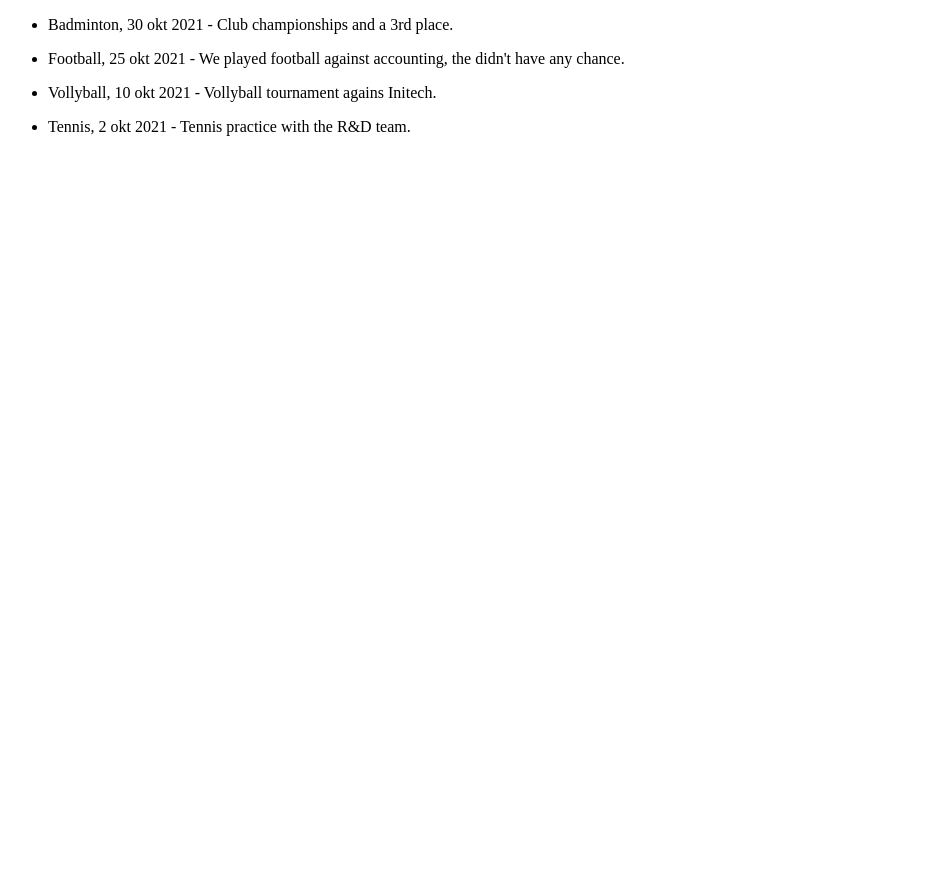
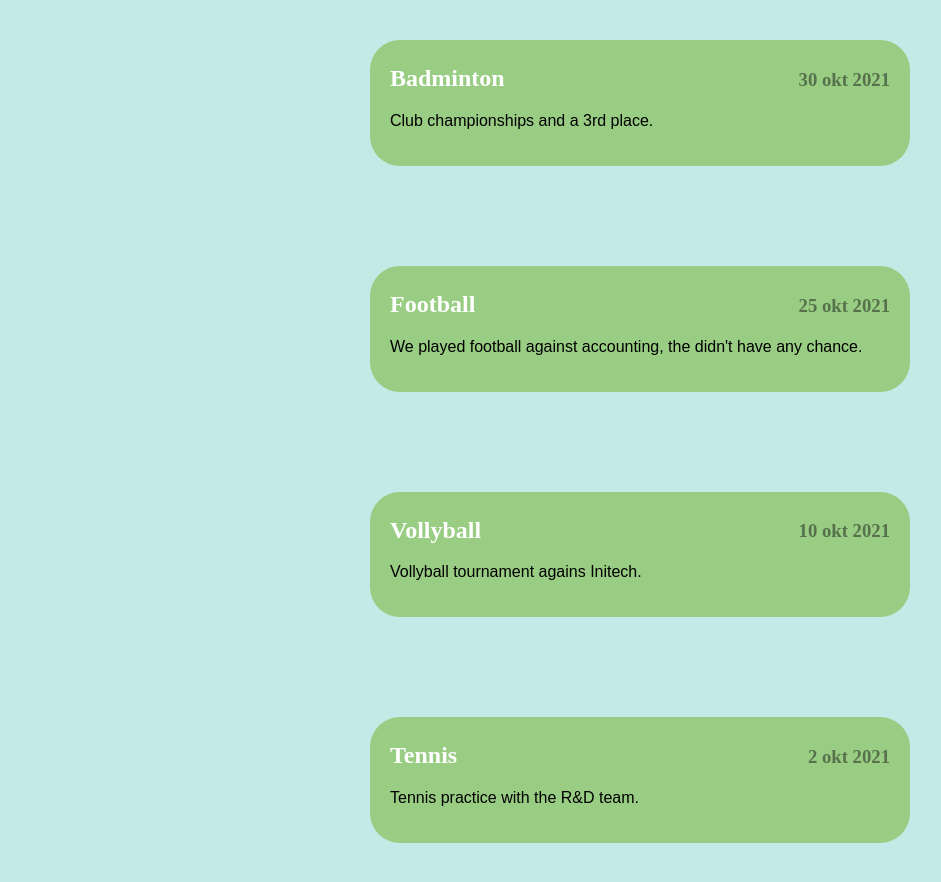
Before and after one commit to Cottin/learn-sports-diary, a plain HTML site: page index.html in a window 1280 px wide. Shown: the whole page, without its empty margins (0-941 px from the left). Before the commit the page ends 800 px from the top, so only its background shows below. Drawn offline with Linux system fonts and the light colour scheme; a web font is replaced by a local one.

Commit message:
made blue and green design

```diff
--- a/index.html
+++ b/index.html
@@ -11,17 +11,25 @@
     <link rel="stylesheet" href="style.css">
   </head>
   <body>
-  	<ul>
-  		<li>Badminton, 30 okt 2021 - Club championships and a 3rd place.</li>
-    </ul>
-  	<ul>
-  		<li>Football, 25 okt 2021 - We played football against accounting, the didn't have any chance.</li>
-    </ul>
-  	<ul>
-  		<li>Vollyball, 10 okt 2021 - Vollyball tournament agains Initech.</li>
-    </ul>
-  	<ul>
-  		<li>Tennis, 2 okt 2021 - Tennis practice with the R&D team.</li>
-    </ul>
+    <section>
+      <H1>Badminton</H1>
+      <h3>30 okt 2021</h3>
+      <p>Club championships and a 3rd place.</p>
+    </section>
+    <section>
+      <H1>Football</H1>
+      <h3>25 okt 2021</h3>
+      <p>We played football against accounting, the didn't have any chance.</p>
+    </section>
+    <section>
+      <H1>Vollyball</H1>
+      <h3>10 okt 2021</h3>
+      <p>Vollyball tournament agains Initech.</p>
+    </section>
+    <section>
+      <H1>Tennis</H1>
+      <h3>2 okt 2021</h3>
+      <p>Tennis practice with the R&D team.</p>
+    </section>
   </body>
 </html>
--- a/style.css
+++ b/style.css
@@ -0,0 +1,43 @@
+html, body {
+	padding: 0;
+	margin: 0;
+
+}
+
+body {
+	background: #c2eae7;
+	display: flex;
+	flex-direction: column;
+	justify-content: center;
+	align-items: center;
+}
+
+
+section {
+	margin-top: 40px;
+	margin-bottom: 60px;
+	width: 500px;
+	padding: 5px 20px 20px 20px;
+	background: #99cd83;
+	border-radius: 30px;
+	position: relative;
+	z-index: 10;
+}
+
+h1 {
+	font-family: 'Suez One', serif;
+	color: white;
+}
+h3 {
+	font-family: 'Suez One', serif;
+	color: #57714c;
+	position: absolute;
+	top: 10px;
+	right: 20px;
+}
+
+p {
+	font-family: Arial, sans serif;
+	color: rgba(0, 0, 0, 0.6)
+	weight: 700;
+}
```
